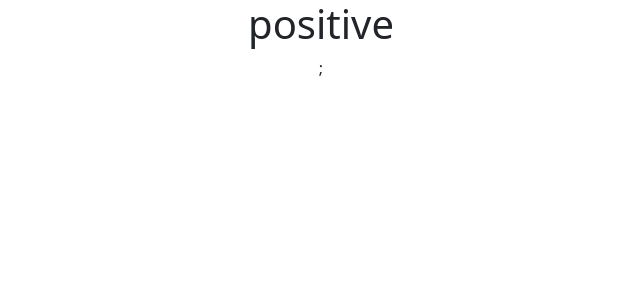
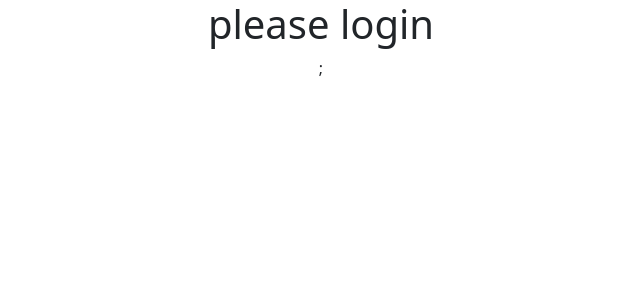
Before and after one commit to a-njali-raj/myapp, a React (Create React App) app: page / in a window 1280 px wide. Shown: the top 300 px of the page, without its empty margins (319-959 px from the left). Built offline with nearby package versions, Linux system fonts and the light colour scheme.

Commit message:
e.g 2 ternary condition

```diff
--- a/src/App.js
+++ b/src/App.js
@@ -3,10 +3,10 @@ import './App.css';
 import React from 'react';
 import 'bootstrap/dist/css/bootstrap.min.css';
 function App() {
-  let num=1;
+  let isloggedin=false;
   return(
  <div className='myapp'>
-  {num>0?<h1>positive</h1>:num<0?<h1>negative</h1>:<h1>Zero</h1>};
+  {isloggedin?<h1>welcome to website</h1>:<h1>please login</h1>};
   </div>
 );
 }
```
